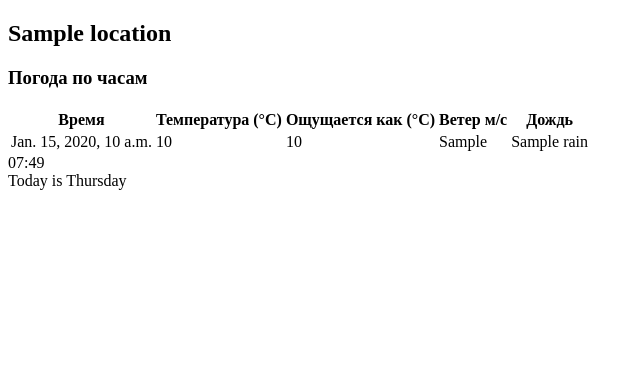
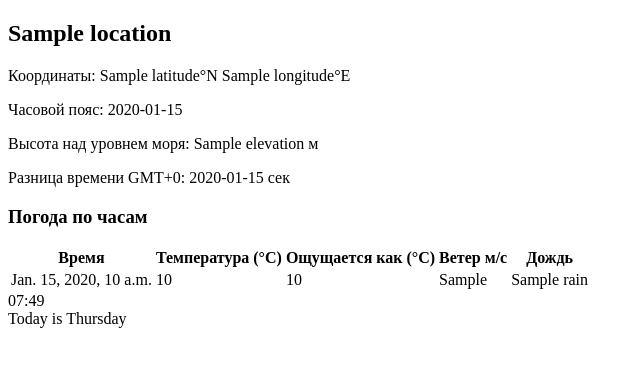
Before and after one commit to alexsemenovv/weather-city, a Django app: template mysite/weather/templates/weather/result.html in a window 1280 px wide. Shown: the top 367 px of the page, without its empty margins (0-642 px from the left). Run offline with Django 5.2, Linux system fonts and the light colour scheme; the template is opened without the code that fills it: most values are stand-ins (such as "Sample title", 1, 10 or a date in 2020); parts of the project's set-up code (start-up, migrations or seed data) failed here and were passed over.

Commit message:
added info

```diff
--- a/mysite/weather/templates/weather/result.html
+++ b/mysite/weather/templates/weather/result.html
@@ -6,6 +6,10 @@
 
 {% block body %}
 <h2>{{ location }}</h2>
+<p>Координаты: {{ weather_data.Coordinates.latitude }}°N  {{ weather_data.Coordinates.longitude }}°E</p>
+<p>Часовой пояс: {{ weather_data.Timezone }}</p>
+<p>Высота над уровнем моря: {{ weather_data.Elevation }} м</p>
+<p>Разница времени GMT+0: {{ weather_data.Timezone_diff_GMT_0 }} сек</p>
 <h3>Погода по часам</h3>
 <table>
     <tr>
```
